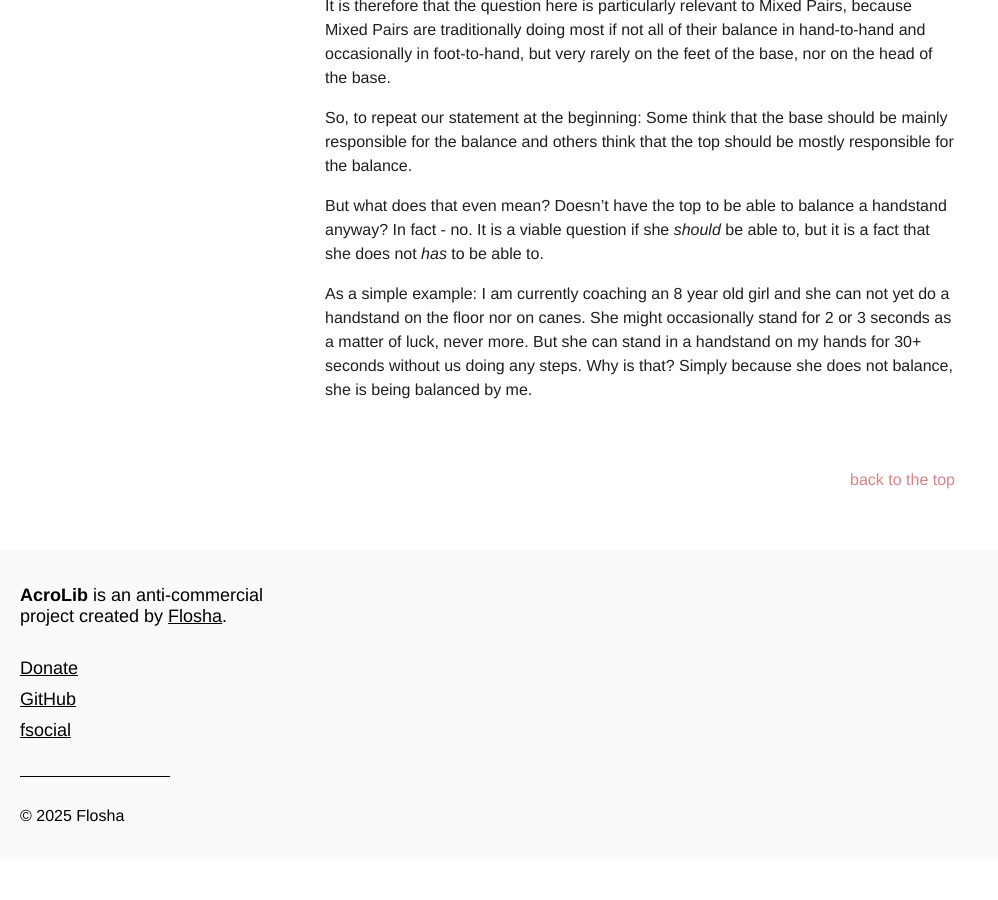
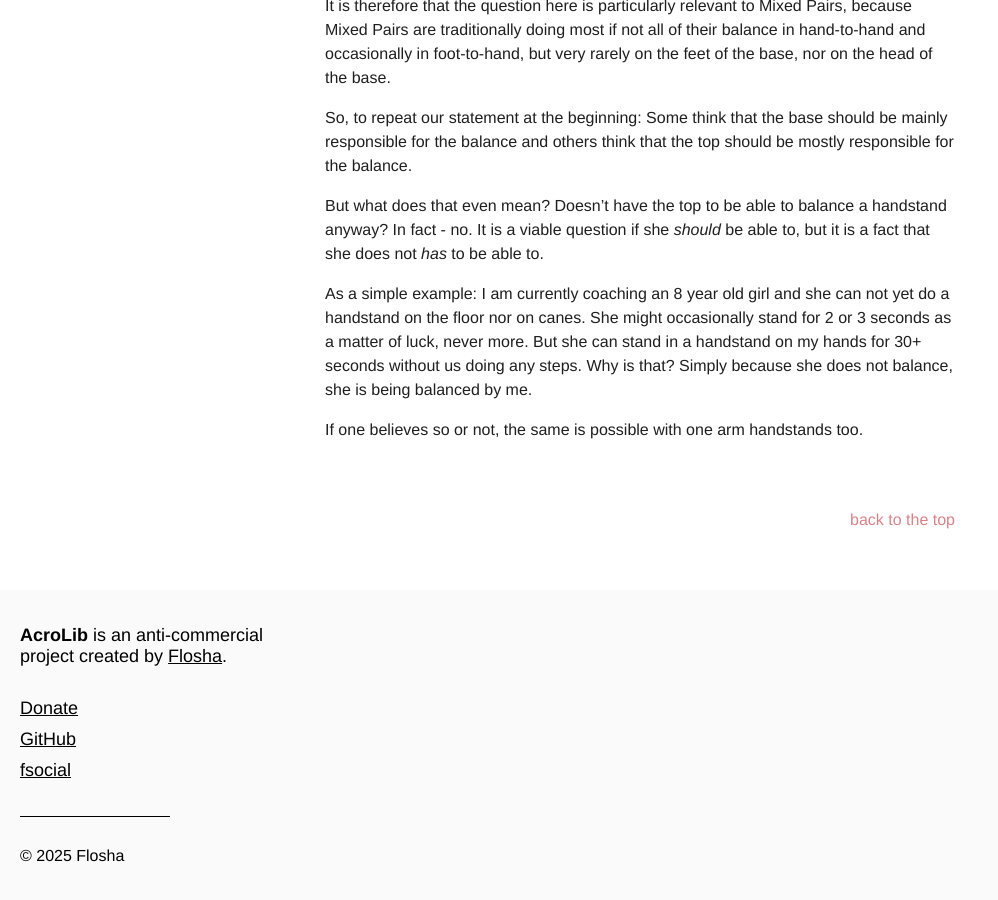
Before and after one commit to floshin/acrolib, a Jekyll site: the page built from training/approaches-to-balance.md, in a window 1280 px wide and 900 px high, scrolled down 682 px. Shown: the whole window, without its empty margins (0-998 px from the left). Built offline with Jekyll 4.4.1, drawn with Linux system fonts in a browser that asks for light colours; our own code applies the rules of GitHub Pages for plain Markdown files; before the commit the page ends 1542 px from its top, so only the background shows below that.

Commit message:
Update approaches-to-balance.md

```diff
--- a/training/approaches-to-balance.md
+++ b/training/approaches-to-balance.md
@@ -17,3 +17,5 @@ So, to repeat our statement at the beginning: Some think that the base should be
 But what does that even mean? Doesn't have the top to be able to balance a handstand anyway? In fact - no. It is a viable question if she *should* be able to, but it is a fact that she does not *has* to be able to.
 
 As a simple example: I am currently coaching an 8 year old girl and she can not yet do a handstand on the floor nor on canes. She might occasionally stand for 2 or 3 seconds as a matter of luck, never more. But she can stand in a handstand on my hands for 30+ seconds without us doing any steps. Why is that? Simply because she does not balance, she is being balanced by me.
+
+If one believes so or not, the same is possible with one arm handstands too.
```
